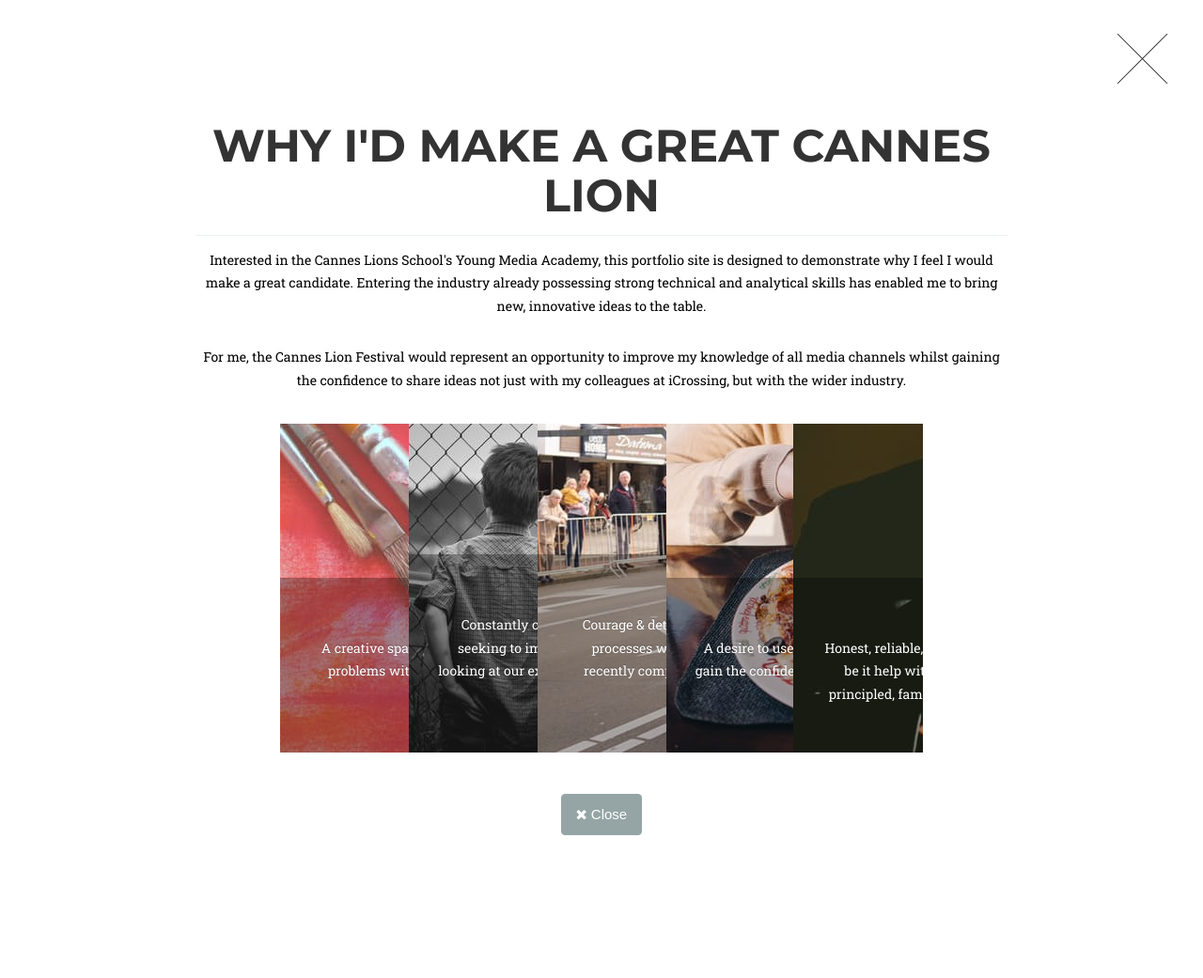
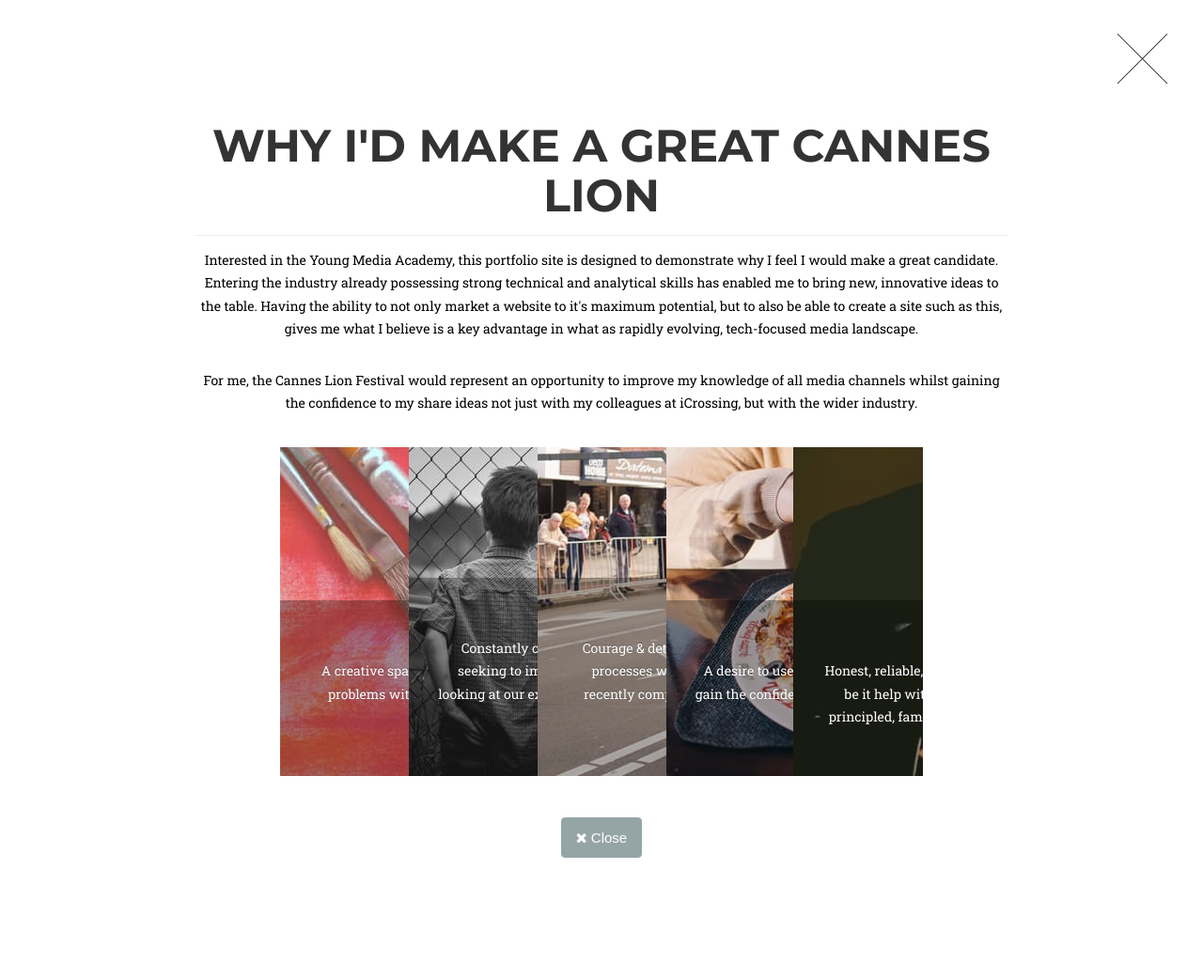
Before and after one commit to canneslionrobg/canneslionrobg.github.io, a Jekyll site: the page cannes_lion.html, which Jekyll copies as it is, in a window 1280 px wide. Shown: the whole page at 94% size. Built offline with Jekyll 4.4.1, drawn with Linux system fonts in a browser that asks for light colours; before the commit the page ends 1017 px from its top, so only the background shows below that.

Commit message:
update why choose me

```diff
--- a/cannes_lion.html
+++ b/cannes_lion.html
@@ -82,8 +82,8 @@
 	<div class="modal-body">
 	<h2>Why I'd Make A Great Cannes Lion</h2>
 	<hr class="star-primary">
-	<p>Interested in the Cannes Lions School's Young Media Academy, this portfolio site is designed to demonstrate why I feel I would make a great candidate. Entering the industry already possessing strong technical and analytical skills has enabled me to bring new, innovative ideas to the table.</p>
-  <p>For me, the Cannes Lion Festival would represent an opportunity to improve my knowledge of all media channels whilst gaining the confidence to share ideas not just with my colleagues at iCrossing, but with the wider industry.</p>
+	<p>Interested in the Young Media Academy, this portfolio site is designed to demonstrate why I feel I would make a great candidate. Entering the industry already possessing strong technical and analytical skills has enabled me to bring new, innovative ideas to the table. Having the ability to not only market a website to it's maximum potential, but to also be able to create a site such as this, gives me what I believe is a key advantage in what as rapidly evolving, tech-focused media landscape.</p>
+  <p>For me, the Cannes Lion Festival would represent an opportunity to improve my knowledge of all media channels whilst gaining the confidence to my share ideas not just with my colleagues at iCrossing, but with the wider industry.</p>
 	<div id="container">
 		<div class="flexslider">
 			<ul class="slides">
```
